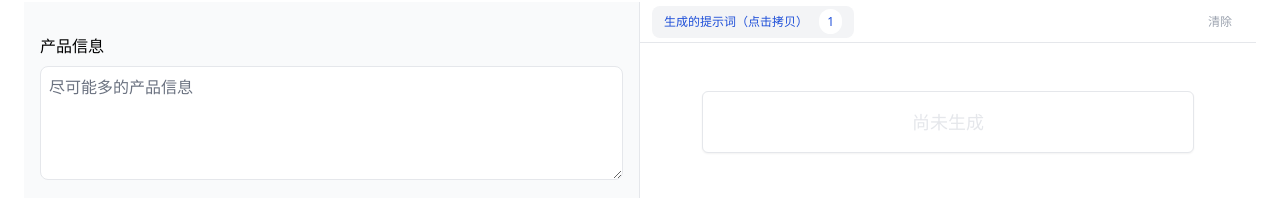
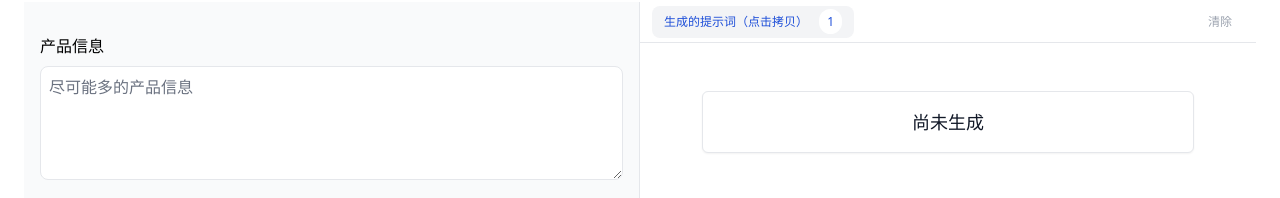
Before and after one commit to breakmatrix/aiwriter-kua, a Next.js app: page / in a window 1280 px wide. Shown: the part 306-504 px from the top of the page. Built offline with nearby package versions, Linux system fonts and the light colour scheme.

Commit message:
feedback font color change

```diff
--- a/components/OutputComponent.tsx
+++ b/components/OutputComponent.tsx
@@ -82,7 +82,7 @@ const OutputComponent: React.FC<OutputComponentProps> = ({generatedOutput, onCle
                                 </div>
                                 <div
                                     className="w-4/5 mx-auto mt-12 text-gray-900 bg-white border border-gray-200 p-4 rounded-md shadow-sm flex items-center justify-center">
-                                    <span className="text-lg font-normal text-gray-200">意见反馈请加微信“unique3412”</span>
+                                    <span className="text-medium font-normal">意见反馈请加微信“unique3412”</span>
                                 </div>
                             </div>
                         ))}
@@ -91,7 +91,7 @@ const OutputComponent: React.FC<OutputComponentProps> = ({generatedOutput, onCle
                 ) : (
                     <div
                         className="w-4/5 mx-auto mt-12 text-gray-900 bg-white border border-gray-200 p-4 rounded-md shadow-sm flex items-center justify-center">
-                        <span className="text-lg font-normal text-gray-200">尚未生成</span>
+                        <span className="text-lg font-normal">尚未生成</span>
                     </div>
 
 
```
